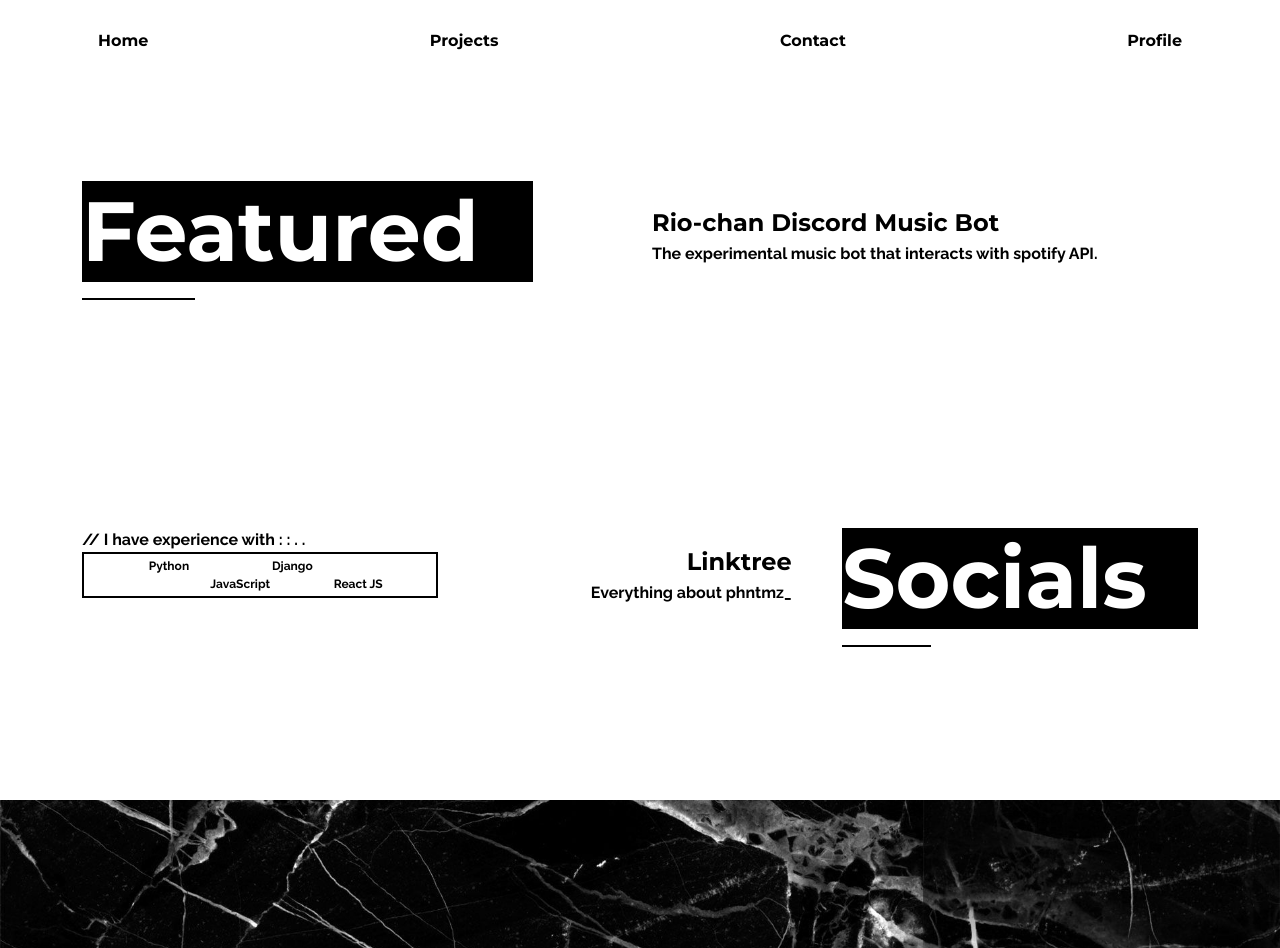
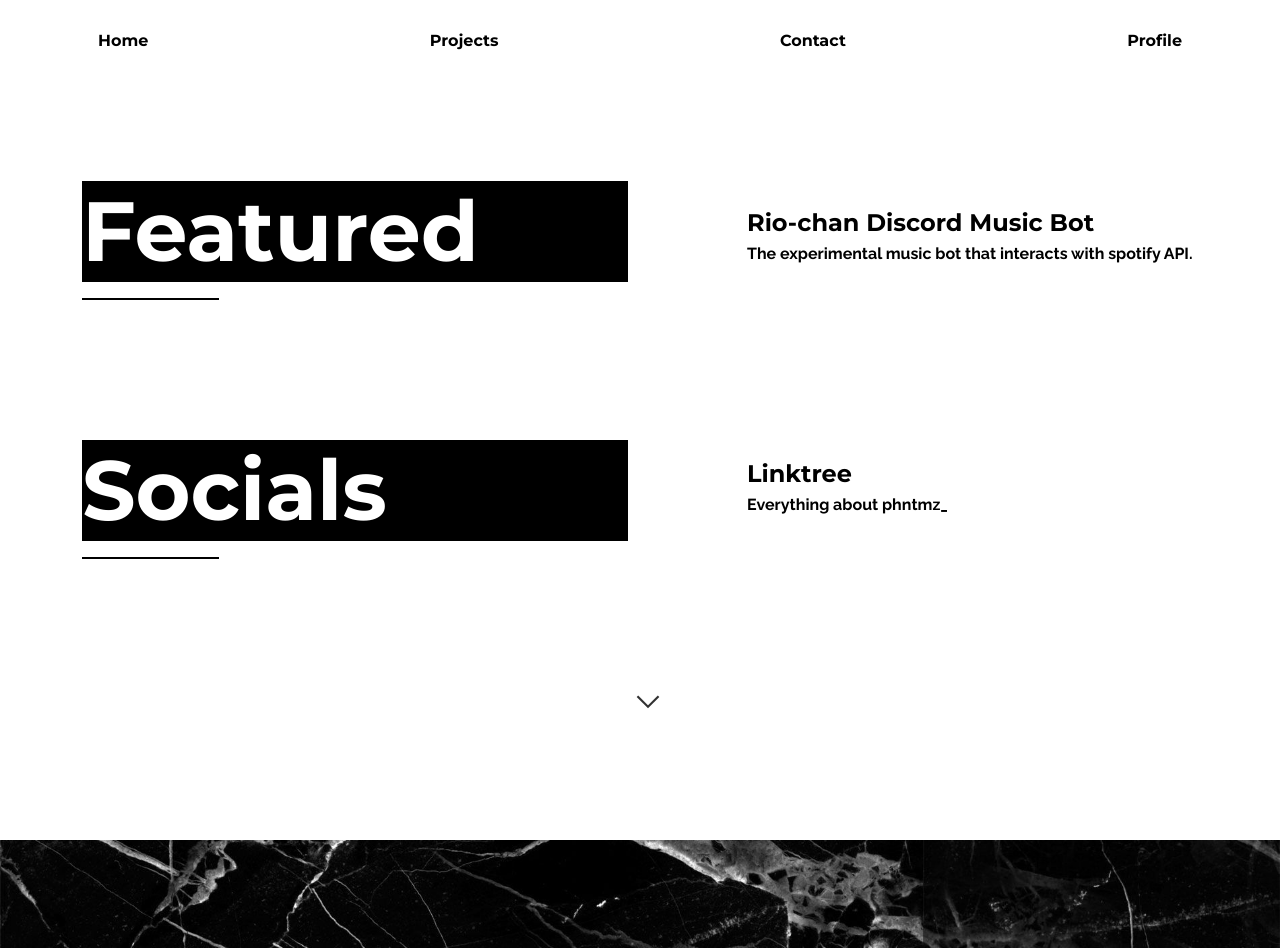
Before and after one commit to fntmz/phntmz_, a Django app: page / in a window 1280 px wide. Shown: the top 948 px of the page. Run offline with Django 3.2, Linux system fonts and the light colour scheme; some libraries are stand-ins or nearby versions.

Commit message:
read changelog

```diff
--- a/hello/static/css/index.css
+++ b/hello/static/css/index.css
@@ -31,3 +31,42 @@
 .feature-language {
     font-size: 12px;
 }
+
+.scroll-down {
+	position: absolute;
+	left: 50%;
+	bottom: 100px;
+	display: block;
+	text-align: center;
+	font-size: 20px;
+	text-decoration: none;
+	text-shadow: 0;
+    width: 16px;
+    height: 16px;
+    border-bottom: 2px solid var(--color);
+    border-right: 2px solid var(--color);
+    z-index: 0;
+    -webkit-transform: translate(-50%, 0%) rotate(45deg);
+    -moz-transform: translate(-50%, 0%) rotate(45deg);
+    transform: translate(-50%, 0%) rotate(45deg);
+	-webkit-animation: fade_move_down 4s ease-in-out infinite;
+	-moz-animation: fade_move_down 4s ease-in-out infinite;
+	animation: fade_move_down 4s ease-in-out infinite;
+}
+
+/*animated scroll arrow animation*/
+@-webkit-keyframes fade_move_down {
+    0%   { -webkit-transform:translate(0,-10px) rotate(45deg); opacity: 0;  }
+    50%  { opacity: 1;  }
+    100% { -webkit-transform:translate(0,10px) rotate(45deg); opacity: 0; }
+}
+@-moz-keyframes fade_move_down {
+    0%   { -moz-transform:translate(0,-10px) rotate(45deg); opacity: 0;  }
+    50%  { opacity: 1;  }
+    100% { -moz-transform:translate(0,10px) rotate(45deg); opacity: 0; }
+}
+@keyframes fade_move_down {
+    0%   { transform:translate(0,-10px) rotate(45deg); opacity: 0;  }
+    50%  { opacity: 1;  }
+    100% { transform:translate(0,10px) rotate(45deg); opacity: 0; }
+}
--- a/hello/templates/base.html
+++ b/hello/templates/base.html
@@ -152,14 +152,14 @@
           </li>
         </ul>
         <div class="row" style="margin-top: 15vh;">
-          <div class="col-lg-5">
+          <div class="col-lg-6">
             <div style="align-items: right;">
               <h1 class="index-header-text">{% block tab-header %}{% endblock %}</h1>
               <hr class="hr-animate">
               </h1>
             </div>
           </div>
-          <div class="col-lg-6 offset-lg-1" style="padding-top: 3vh">
+          <div class="col-lg-5 offset-lg-1" style="padding-top: 3vh">
             <div style="color: var(--color)" class="feature-items">{% block tab-header-subtitle %}{% endblock %}</div>
           </div>
         </div>
--- a/hello/templates/changelog.html
+++ b/hello/templates/changelog.html
@@ -15,8 +15,8 @@
             <tbody>
                 <tr>
                     <td class="col-3 changelog-item">October 28 : : . . 2021</td>
-                    <td class="col-9 changelog-item">Worked on the responsiveness of some elements in index // the home
-                        page.
+                    <td class="col-9 changelog-item">Completely changed the layout of index // homepage to improve
+                        responsiveness.
                     </td>
                 </tr>
                 <tr>
--- a/hello/templates/index.html
+++ b/hello/templates/index.html
@@ -9,34 +9,21 @@
 
 {% block content %}
 <div class="container" style="height: 50vh;">
-  <div class="row">
-    <div class="col-4" style="margin-top: 16vh">
-      <div class="feature-items-subtitle">
-        // I have experience with : : . .
-      </div>
-      <div class="feature-items-subtitle" style="border: 2px solid var(--color); padding: 3px;">
-        <div class="row">
-          <a class="easing-right col-xl-4 offset-xl-2 feature-language" href="https://www.python.org/">Python</a>
-          <a class="easing-right col-xl-4 feature-language" href="https://www.djangoproject.com/">Django</a>
-        </div>
-        <div class="row">
-          <a class="easing-right col-xl-4 offset-xl-4 feature-language"
-            href="https://www.javascript.com/">JavaScript</a>
-          <a class="easing-right col-xl-4 feature-language" href="https://reactjs.org/">React JS</a>
-        </div>
-      </div>
-    </div>
-    <div class="col-4" style="margin-top: 18vh; padding-right: 3vw; text-align: right;">
-      <p><a href="https://linktr.ee/phntmz_" class="feature-items easing-left">Linktree</a><br><span
-          class="feature-items-subtitle">Everything about phntmz_</span></p>
-    </div>
-    <div class="col-4" style="margin-top: 16vh;">
+  <div class="row" style="margin-top: 5vh">
+    <div class="col-lg-6">
       <div>
         <h1 class="index-header-text">Socials</h1>
         <hr class="hr-animate">
       </div>
     </div>
+    <div class="col-lg-5 offset-lg-1">
+      <div style="padding-top: 2vh; padding-right: 3vw;">
+        <p><a href="https://linktr.ee/phntmz_" class="feature-items easing-right">Linktree</a><br><span
+            class="feature-items-subtitle">Everything about phntmz_</span></p>
+      </div>
+    </div>
   </div>
+  <span class="scroll-down"></span>
 </div>
 
 <div class="body-section" style="height: 100vh;">
@@ -47,5 +34,4 @@
     </span>
   </div>
 </div>
-
 {% endblock %}
```
Also changed, not shown: hello/templates/profile.html (+4 -3 lines).
